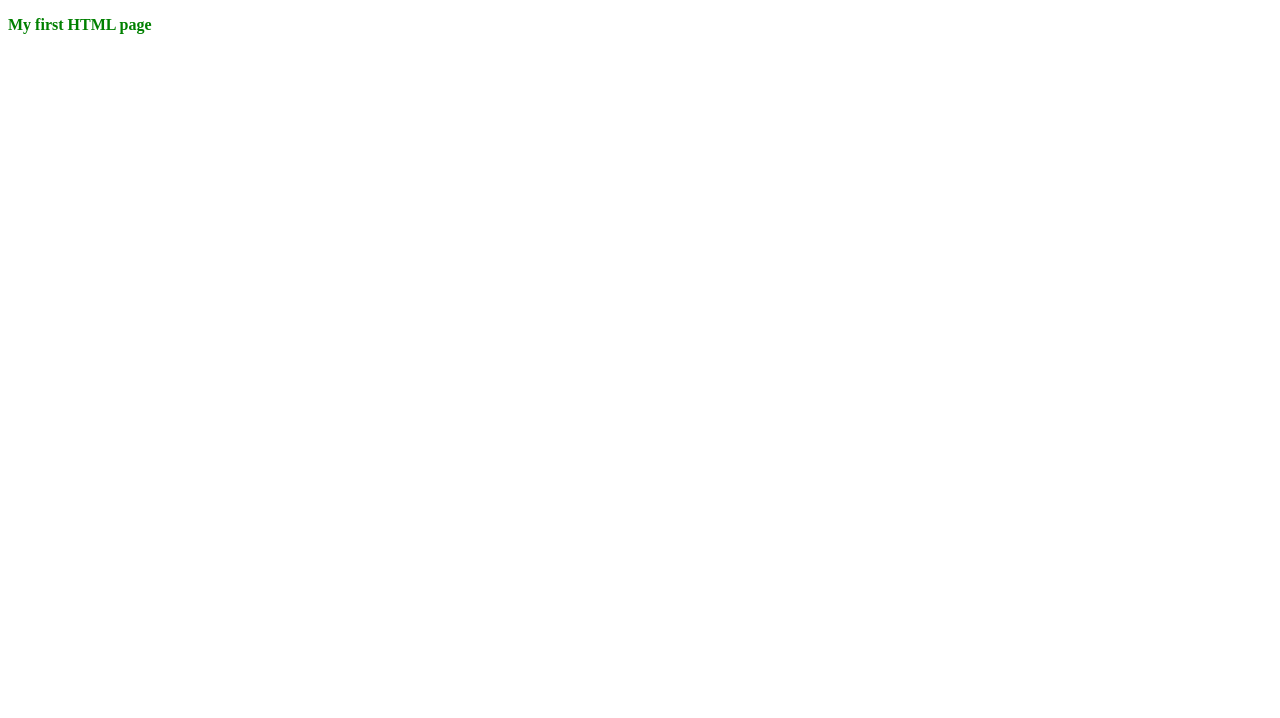
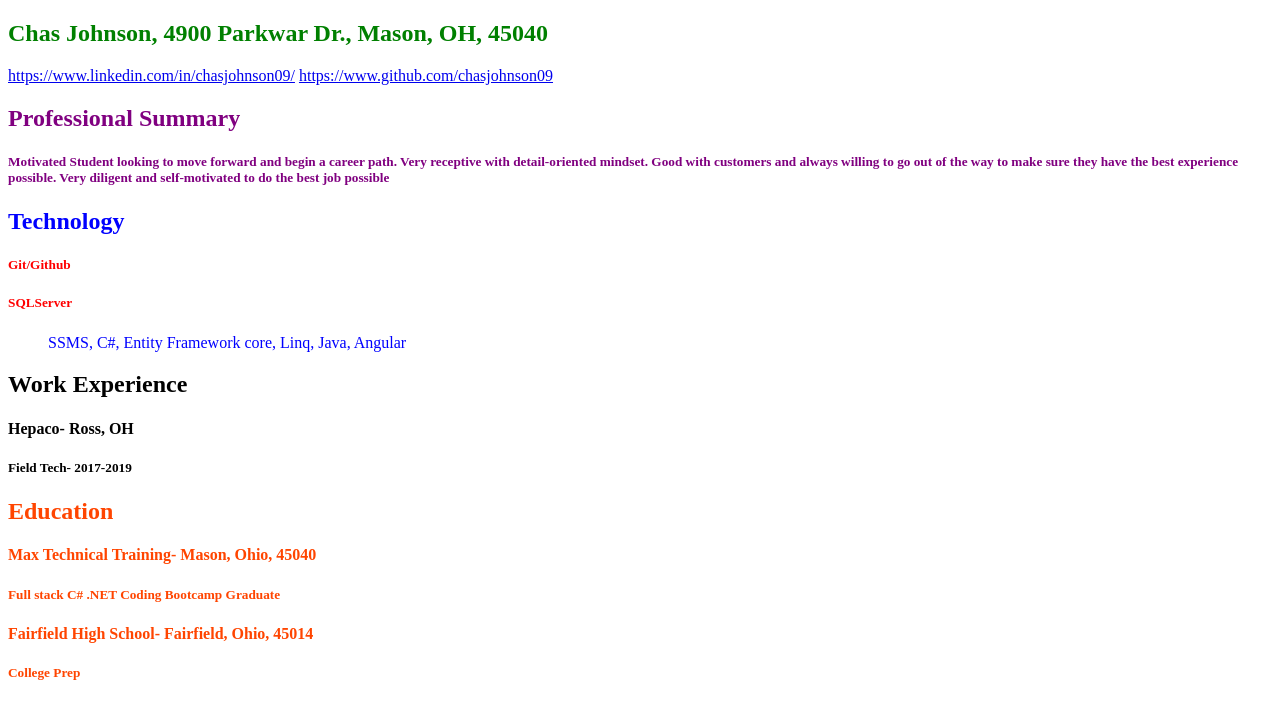
Before and after one commit to chasjohnson09/htmlcssjavascript, a plain HTML site: page index.html in a window 1280 px wide. Drawn offline with Linux system fonts and the light colour scheme.

Commit message:
learning more

```diff
--- a/index.html
+++ b/index.html
@@ -7,9 +7,26 @@
     <title>Document</title>
 </head>
 <body>
-    <p id= "sample" style="color:green;">My first HTML page</p>
+    <h2 id= "personal info" style="color:green;">Chas Johnson, 4900 Parkwar Dr., Mason, OH, 45040</h2>
+    <a href="https://www.linkedin.com/in/chasjohnson09/">https://www.linkedin.com/in/chasjohnson09/</a>
+    <a href="https://www.github.com/chasjohnson09">https://www.github.com/chasjohnson09</a>
+    <h2 id= "professional summary" style="color: purple;">Professional Summary</h2>
+    <h5 id= "professional summary" style="color: purple;">Motivated Student looking to move forward and begin a career path. Very receptive with detail-oriented mindset. Good with customers and always willing to go out of the way to make sure they have the best experience possible. Very diligent and self-motivated to do the best job possible</h5>
+    <h2 id= "skills1" style="color: blue;">Technology</h2>
+    <h5 id= "git" style="color: red;">Git/Github</h5>
+    <h5 id= "sql" style="color: red;">SQLServer</h5>
+    <ol id= "skills2" style="color: blue;">SSMS, C#, Entity Framework core, Linq, Java, Angular</ol>
+    <h2 id= "work Experience1" style="color: black;">Work Experience</h2>
+    <h4 id= "work experience2" style="color: black;">Hepaco- Ross, OH</h4>
+    <h5 id= "work experience2" style="color: black;">Field Tech- 2017-2019</h5>
+    <h2 id= "education1" style="color: orangered;">Education</h2>
+    <h4 id= "education2" style="color: orangered;">Max Technical Training- Mason, Ohio, 45040</h4>
+    <h5 id= "education3" style="color: orangered;">Full stack C# .NET Coding Bootcamp Graduate</h5>
+    <h4 id= "fairfield" style="color: orangered;">Fairfield High School- Fairfield, Ohio, 45014</h4>
+    <h5 id= "fairfield" style="color: orangered;">College Prep</h5>
+
     <script lang="javascript">
-        document.getElementById("sample").style.fontWeight = "bold";
+        document.getElementById("Personal info").style.fontWeight = "bold";
     </script>
 </body>
 </html>
```
